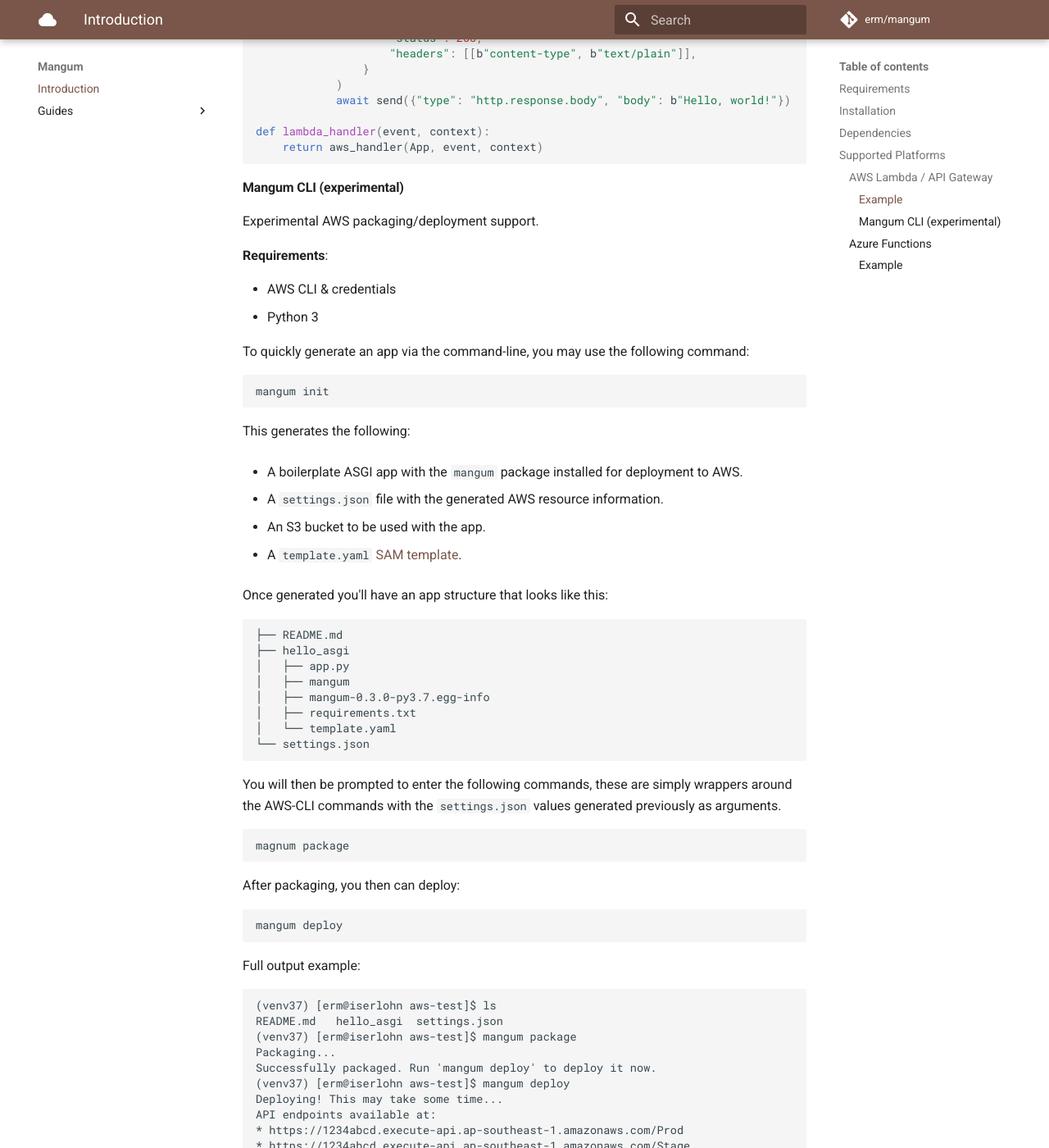
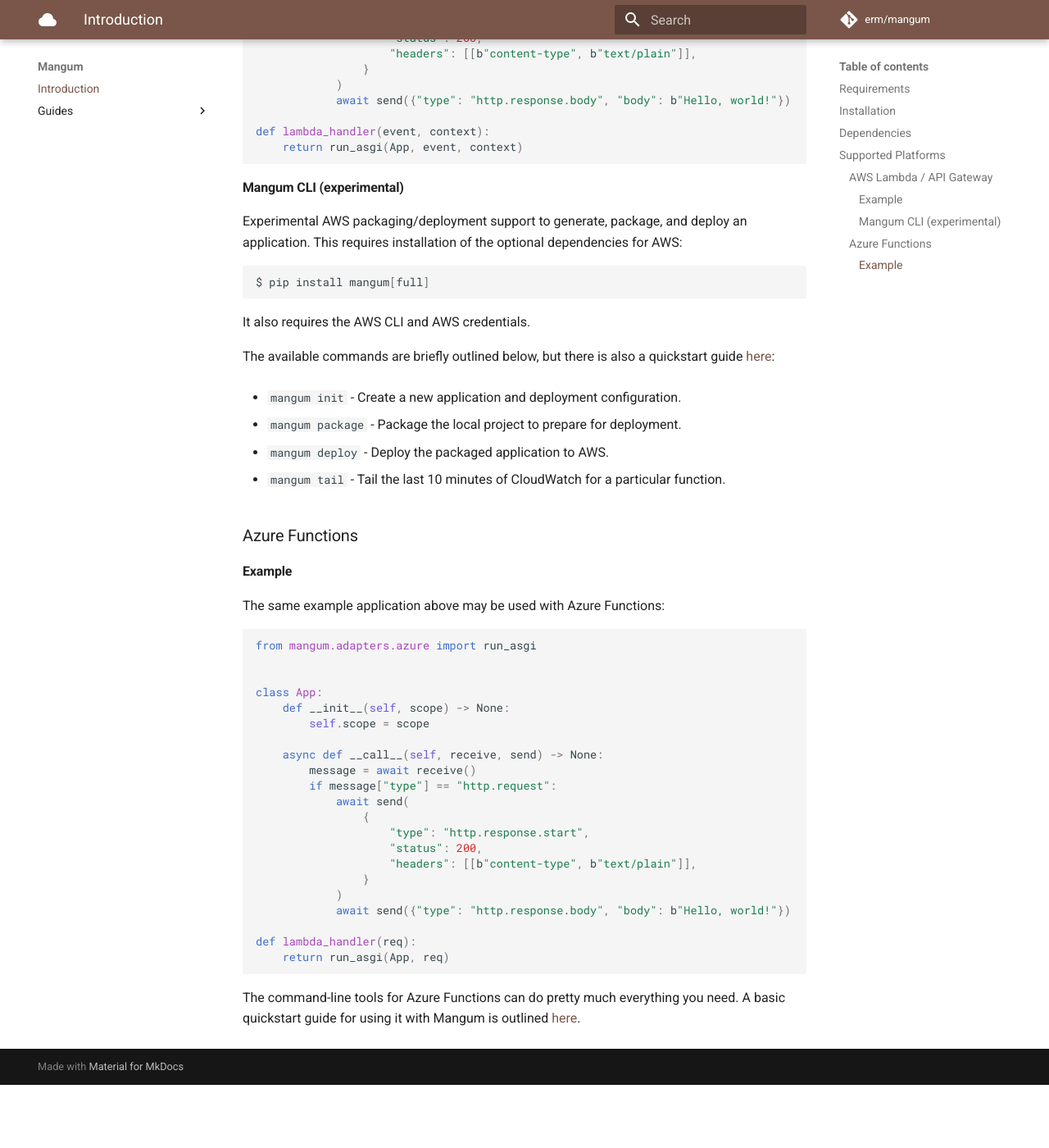
Before and after one commit to Kludex/mangum, an MkDocs documentation site: the page built from docs/index.md, in a window 1280 px wide and 1400 px high, scrolled down 1320 px. Shown: the whole window at 82% size. Built offline with MkDocs 1.6.1 and Material for MkDocs 9.7.7, drawn with Linux system fonts in a browser that asks for light colours; comment, search, counter and statistics services are not loaded; after the commit the page ends 2643 px from its top, so only the background shows below that; some of the changed text lies outside the part shown.

Commit message:
Update docs index

````diff
--- a/docs/index.md
+++ b/docs/index.md
@@ -62,73 +62,28 @@
             await send({"type": "http.response.body", "body": b"Hello, world!"})
 
 def lambda_handler(event, context):
-    return aws_handler(App, event, context)
+    return run_asgi(App, event, context)
 ```
 
 #### Mangum CLI (experimental)
 
-Experimental AWS packaging/deployment support.
-
-**Requirements**:
-
-- AWS CLI & credentials
-- Python 3
-
-To quickly generate an app via the command-line, you may use the following command:
+Experimental AWS packaging/deployment support to generate, package, and deploy an application. This requires installation of the optional dependencies for AWS:
 
 ```shell
-mangum init
+$ pip install mangum[full]
 ```
 
-This generates the following:
+It also requires the AWS CLI and AWS credentials.
 
-* A boilerplate ASGI app with the `mangum` package installed for deployment to AWS.
+The available commands are briefly outlined below, but there is also a quickstart guide [here](https://erm.github.io/mangum/aws-how-to/):
 
-* A `settings.json` file with the generated AWS resource information.
+* `mangum init` - Create a new application and deployment configuration.
 
-* An S3 bucket to be used with the app.
+* `mangum package` - Package the local project to prepare for deployment.
 
-* A `template.yaml` [SAM template](https://docs.aws.amazon.com/serverless-application-model/latest/developerguide/serverless-sam-template-basics.html).
+* `mangum deploy` - Deploy the packaged application to AWS.
 
-Once generated you'll have an app structure that looks like this:
-
-```shell
-├── README.md
-├── hello_asgi
-│   ├── app.py
-│   ├── mangum
-│   ├── mangum-0.3.0-py3.7.egg-info
-│   ├── requirements.txt
-│   └── template.yaml
-└── settings.json
-```
-
-You will then be prompted to enter the following commands, these are simply wrappers around the AWS-CLI commands with the `settings.json` values generated previously as arguments.
-
-```shell
-magnum package
-```
-
-After packaging, you then can deploy:
-
-```shell
-mangum deploy
-```
-
-Full output example:
-
-```
-(venv37) [erm@iserlohn aws-test]$ ls
-README.md   hello_asgi  settings.json
-(venv37) [erm@iserlohn aws-test]$ mangum package
-Packaging...
-Successfully packaged. Run 'mangum deploy' to deploy it now.
-(venv37) [erm@iserlohn aws-test]$ mangum deploy
-Deploying! This may take some time...
-API endpoints available at:
-* https://1234abcd.execute-api.ap-southeast-1.amazonaws.com/Prod
-* https://1234abcd.execute-api.ap-southeast-1.amazonaws.com/Stage
-```
+* `mangum tail` - Tail the last 10 minutes of CloudWatch for a particular function.
 
 ### Azure Functions
 
````
Also changed, not shown: other parts of docs/index.md (+1 -1 lines).
